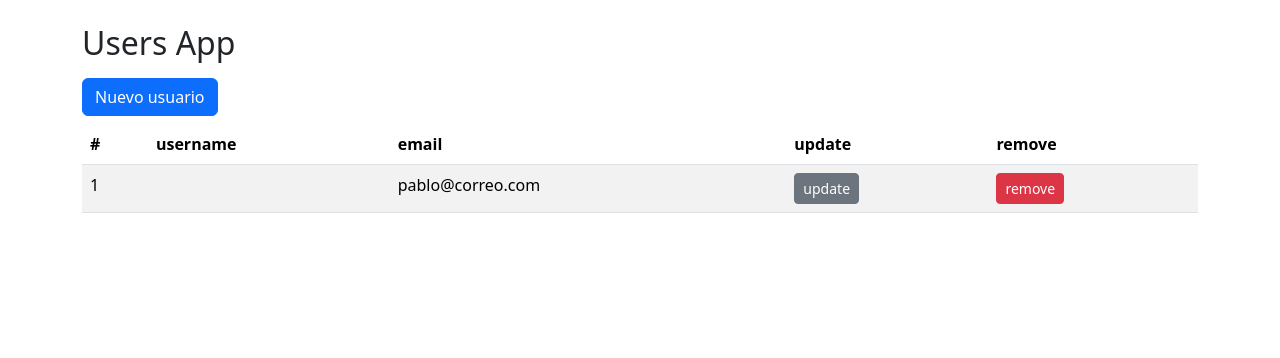
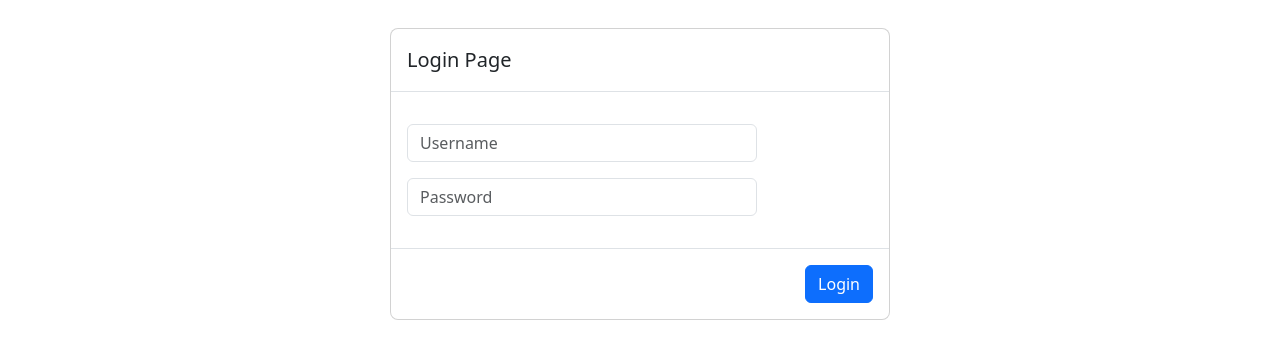
Before and after one commit to vnssmorales/App-Usuarios-y-Login, a React (Vite) app: page / in a window 1280 px wide. Shown: the top 358 px of the page. Built offline with nearby package versions, Linux system fonts and the light colour scheme.

Commit message:
implementando vista de login

```diff
--- a/src/UsersApp.jsx
+++ b/src/UsersApp.jsx
@@ -1,60 +1,11 @@
-import { UserForm } from "./components/UserForm";
-import { UserModalForm } from "./components/UserModalForm";
-import { UsersList } from "./components/UsersList";
-import { useUsers } from "./hooks/useUsers";
+import { LoginPage } from "./auth/pages/LoginPage";
+import { UsersPage } from "./pages/UsersPage";
 
 export const UsersApp = () => {
-  const {
-    users,
-    userSelected,
-    initialUserForm,
-    visibleForm,
-
-    handlerAddUser,
-    handlerRemoveUser,
-    handlerUserSelectedForm,
-    handlerOpenForm,
-    handlerCloseForm,
-  } = useUsers();
-
   return (
     <>
-      {!visibleForm ||
-        <UserModalForm
-        userSelected ={userSelected}
-        initialUserForm={initialUserForm}
-        handlerAddUser={handlerAddUser}
-        handlerCloseForm={handlerCloseForm}
-        />
-        }
-
-      <div className="container my-4">
-        <h2>Users App</h2>
-        <div className="row">
-          <div className="col">
-            {visibleForm || (
-              <button
-                className="btn btn-primary my-2"
-                onClick={handlerOpenForm}
-              >
-                Nuevo usuario
-              </button>
-            )}
-
-            {users.length === 0 ? (
-              <div className="alert alert-warning">
-                No hay usuarios en el sistema
-              </div>
-            ) : (
-              <UsersList
-                handlerUserSelectedForm={handlerUserSelectedForm}
-                handlerRemoveUser={handlerRemoveUser}
-                users={users}
-              />
-            )}
-          </div>
-        </div>
-      </div>
+      <LoginPage />
+      {/* <UsersPage/> */}
     </>
   );
 };
--- /dev/null
+++ b/src/auth/pages/LoginPage.jsx
@@ -0,0 +1,73 @@
+import { useState } from "react";
+import Swal from "sweetalert2";
+
+const initialLoginForm = {
+  username: '',
+  password: '',
+}
+export const LoginPage = () => {
+
+  const [loginForm, setLoginForm] = useState(initialLoginForm);
+  const {username, password} = loginForm;
+
+  const onInputChange = ({target}) => {
+    const {name, value} = target;
+    setLoginForm({
+      ...loginForm,
+      [ name ]: value,
+    })
+  }
+
+  const onSubmit = (event) => {
+    event.preventDefault();
+    if(!username || !password) {
+      Swal.fire('Error de validación', 'Username y password requeridos', 'error');
+    }
+    //aca se implementa el login
+     if(username === 'admin' && password ==='12345'){
+      //handlerLogin();
+     }else{
+      Swal.fire('Error de login', 'Username y password inválidos', 'error');
+     }
+     setLoginForm(initialLoginForm);
+  }
+
+  return (
+    <div className="modal" style={{display: "block"}} tabIndex="-1">
+      <div className="modal-dialog">
+        <div className="modal-content">
+          <div className="modal-header">
+            <h5 className="modal-title">Login Page</h5>
+          </div>
+          <form onSubmit={ onSubmit }>
+            <div className="modal-body">
+              <input
+                className="form-control my-3 w-75"
+                placeholder="Username"
+                name="username"
+                value={username}
+                onChange={onInputChange}
+              />
+
+              <input
+                className="form-control my-3 w-75"
+                placeholder="Password"
+                type="password"
+                name="password"
+                value={password}
+                onChange={onInputChange}
+              />
+            </div>
+            <div className="modal-footer">
+              <button
+              type="submit"
+              className="btn btn-primary">
+                Login
+              </button>
+            </div>
+          </form>
+        </div>
+      </div>
+    </div>
+  );
+};
--- /dev/null
+++ b/src/pages/UsersPage.jsx
@@ -0,0 +1,59 @@
+import { UserModalForm } from "../components/UserModalForm";
+import { UsersList } from "../components/UsersList";
+import { useUsers } from "../hooks/useUsers";
+
+export const UsersPage = () => {
+  const {
+    users,
+    userSelected,
+    initialUserForm,
+    visibleForm,
+
+    handlerAddUser,
+    handlerRemoveUser,
+    handlerUserSelectedForm,
+    handlerOpenForm,
+    handlerCloseForm,
+  } = useUsers();
+
+  return (
+    <>
+      {!visibleForm ||
+        <UserModalForm
+        userSelected ={userSelected}
+        initialUserForm={initialUserForm}
+        handlerAddUser={handlerAddUser}
+        handlerCloseForm={handlerCloseForm}
+        />
+        }
+
+      <div className="container my-4">
+        <h2>Users App</h2>
+        <div className="row">
+          <div className="col">
+            {visibleForm || (
+              <button
+                className="btn btn-primary my-2"
+                onClick={handlerOpenForm}
+              >
+                Nuevo usuario
+              </button>
+            )}
+
+            {users.length === 0 ? (
+              <div className="alert alert-warning">
+                No hay usuarios en el sistema
+              </div>
+            ) : (
+              <UsersList
+                handlerUserSelectedForm={handlerUserSelectedForm}
+                handlerRemoveUser={handlerRemoveUser}
+                users={users}
+              />
+            )}
+          </div>
+        </div>
+      </div>
+    </>
+  );
+};
```
Also changed, not shown: src/auth/pages/LoginPages.jsx (deleted).
